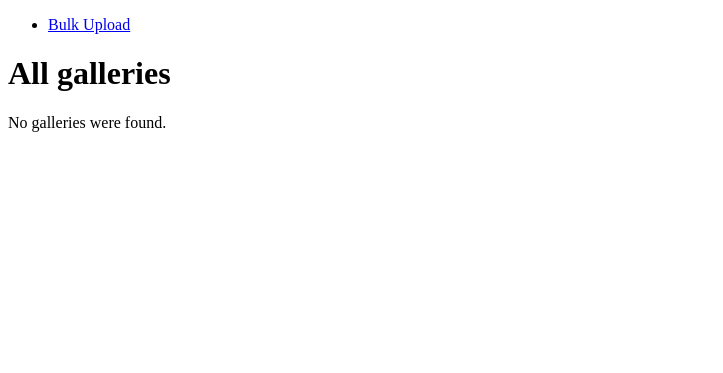
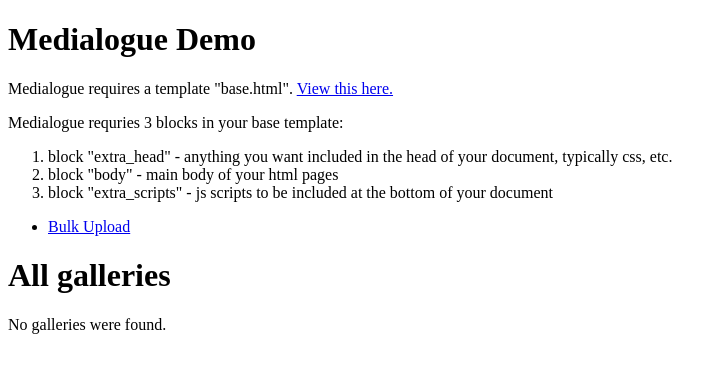
Before and after one commit to derek-adair/medialogue, a Django app: template web/medialogue/templates/medialogue/mediagallery_list.html in a window 1280 px wide. Shown: the top 373 px of the page, without its empty margins (0-723 px from the left). Run offline with Django 3.2, Linux system fonts and the light colour scheme; the template is opened without the code that fills it, so the values that code supplies are empty.

Commit message:
- Explanation of base.html in demo content - upload link to demo content - Date Added functioning for images/video uploaded

```diff
--- a/web/templates/base.html
+++ b/web/templates/base.html
@@ -8,8 +8,16 @@
         {% block extra_head %}{% endblock %}
     </head>
     <body>
+        <h1>Medialogue Demo</h1>
+        <p>Medialogue requires a template "base.html".  <a href="https://github.com/derek-adair/medialogue/blob/master/web/templates/base.html">View this here.</a> </p>
+        <p>Medialogue requries 3 blocks in your base template:</p>
+        <ol>
+             <li>block "extra_head" - anything you want included in the head of your document, typically css, etc.</li>
+             <li>block "body" - main body of your html pages</li>
+             <li>block "extra_scripts" - js scripts to be included at the bottom of your document</li>
+        </ol>
         <ul>
-          <li><a href="upload/">Bulk Upload</a></li>
+          <li><a href="/upload/">Bulk Upload</a></li>
         </ul>
         {% block content %}{% endblock %}
         {% block extra_scripts %}{% endblock %}
```
Also changed, not shown: web/medialogue/forms.py (+6 -4 lines), web/medialogue/templates/medialogue/bulk-upload.html (+11 -0 lines).
